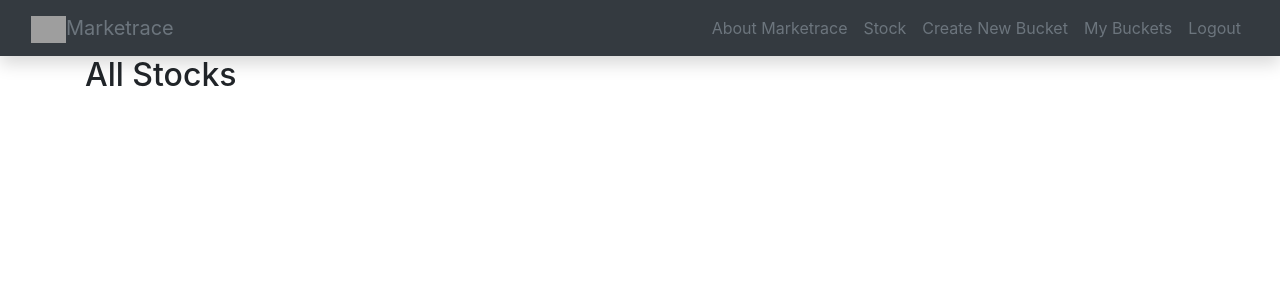
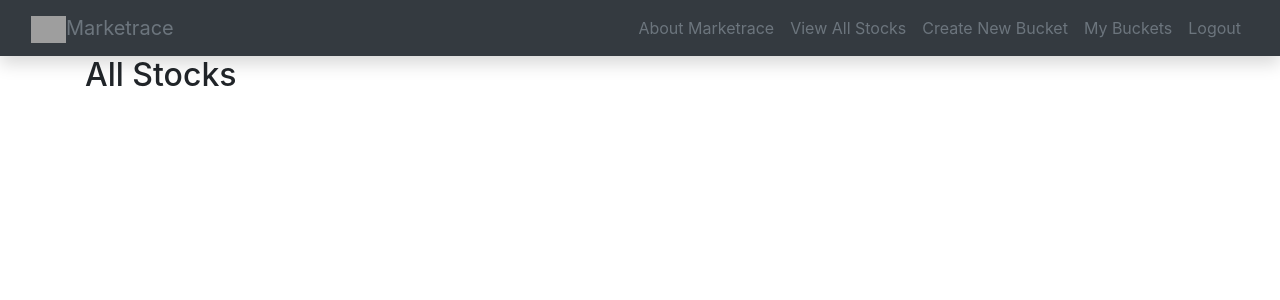
Before and after one commit to flyingisfreedom5/marketrace, a Django app: page /stocks/ in a window 1280 px wide. Shown: the top 300 px of the page. Run offline with Django 4.2, Linux system fonts and the light colour scheme; the visitor is signed in with stand-in values (Sample User, id 1); data that the repository does not hold is empty; grey boxes are pictures that could not be loaded.

Commit message:
Fix glitch where stockInstance price was not loading correctly

```diff
--- a/main_app/templates/base.html
+++ b/main_app/templates/base.html
@@ -13,7 +13,7 @@
 </head>
 <body>
 
-  <nav class="navbar navbar-expand-sm navbar-light bg-dark text-secondary shadow ">
+  <nav class="navbar navbar-expand-sm navbar-light bg-dark text-secondary shadow">
     <div class="container-fluid">
       <a href="{% url 'home' %}" class="navbar-brand text-secondary">
         <img src="https://cdn-icons.flaticon.com/png/128/2510/premium/2510702.png?token=exp=1652648336~hmac=b92ccc580ed8f4dfc5cc49de60753fb6" alt="" height=25 width=35 class="img-fluid d-inline-block align-text-center">Marketrace
@@ -26,7 +26,7 @@
         {% if user.is_authenticated %}
 
         <li class="nav-item">
-          <a href="{% url 'stock' %}" class="nav-link text-secondary">Stock</a>
+          <a href="{% url 'stock' %}" class="nav-link text-secondary">View All Stocks</a>
         </li>
         <li class="nav-item">
           <a href="{% url 'buckets_create' %}" class="nav-link text-secondary">Create New Bucket</a>
--- a/main_app/templates/stock_index.html
+++ b/main_app/templates/stock_index.html
@@ -1,5 +1,6 @@
 {% extends 'base.html' %}
 {% block content %}
+{% load humanize %}
 
 <section class="vh-100" >
   <div class="container">
@@ -9,7 +10,7 @@
     <a href="{% url 'stock_detail' stock.id %}">
       <p>Ticker: {{ stock.ticker }}</p>
       <p>Most Recent Close ($): {{ stock.mr_close }}</p>
-      <p>Most Recent Trading Volume (# of Shares): {{ stock.mr_volume }}</p>
+      <p>Most Recent Trading Volume (# of Shares): {{ stock.mr_volume|intcomma }}</p>
     </a>
     </div>
     {% endfor %}
--- a/main_app/templatetags/template_filters.py
+++ b/main_app/templatetags/template_filters.py
@@ -5,6 +5,6 @@ register = template.Library()
 
 @register.filter
 def percChange(val1, arg):
-    return round(((int(val1) / int(arg)) -1), 2)
+    return round(   100*((int(val1) / int(arg)) -1), 2)
 
 # register.filter('divide', divide)
--- a/main_app/views.py
+++ b/main_app/views.py
@@ -146,7 +146,8 @@
     form = StockForm(request.POST)
     if form.is_valid():
         new_stockInst = form.save(commit = False)
-        new_stockInst.price = Stock.objects.get(pk = stock_id).mr_close
+        # new_stockInst.price = Stock.objects.get(pk = stock_id).mr_close
+        new_stockInst.price = form.cleaned_data.get('stock').mr_close
         new_stockInst.save()
 
 
```
